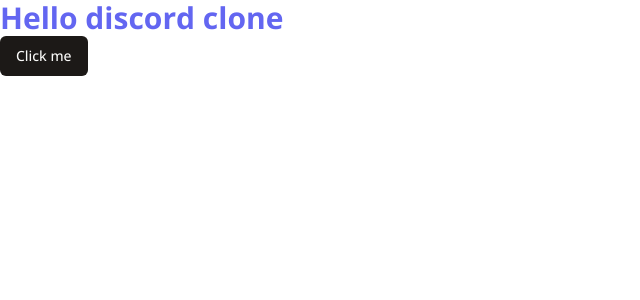
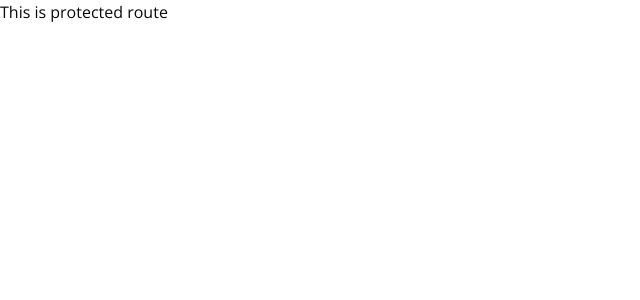
Before and after one commit to kvto/discord-clone, a Next.js app: page / in a window 1280 px wide. Shown: the top 300 px of the page, without its empty margins (0-640 px from the left). Built offline with nearby package versions, Linux system fonts and the light colour scheme.

Commit message:
folder setup

```diff
--- /dev/null
+++ b/app/(auth)/(routes)/login/page.tsx
@@ -0,0 +1,9 @@
+const LoginPage = () => {
+    return (
+        <div>
+            Login Page
+        </div>
+     );
+}
+
+export default LoginPage;
--- /dev/null
+++ b/app/(auth)/(routes)/register/page.tsx
@@ -0,0 +1,9 @@
+const RegisterPage = () => {
+    return (
+        <div>
+            Register page
+        </div>
+     );
+}
+
+export default RegisterPage;
--- /dev/null
+++ b/app/(auth)/layout.tsx
@@ -0,0 +1,9 @@
+const AuthLayout = ({children} : { children: React.ReactNode }) => {
+    return (
+        <div className="bg-red-500 h-full">
+            {children}
+        </div>
+     );
+}
+
+export default AuthLayout;
--- /dev/null
+++ b/app/(main)/page.tsx
@@ -0,0 +1,10 @@
+import { Button } from "@/components/ui/button";
+
+export default function Home() {
+  return (
+    <div>
+    This is protected route
+    </div>
+
+  )
+}
--- a/app/page.tsx
+++ /dev/null
@@ -1,15 +0,0 @@
-import { Button } from "@/components/ui/button";
-
-export default function Home() {
-  return (
-    <div>
-    <p className='text-3xl font-bold text-indigo-500'>
-      Hello discord clone
-    </p>
-    <Button>
-      Click me
-    </Button>
-    </div>
-
-  )
-}
--- a/app/test/page.tsx
+++ /dev/null
@@ -1,7 +0,0 @@
-const TestPage = () => {
-    return (
-        <div>Test Page!</div>
-     );
-}
-
-export default TestPage;
```
